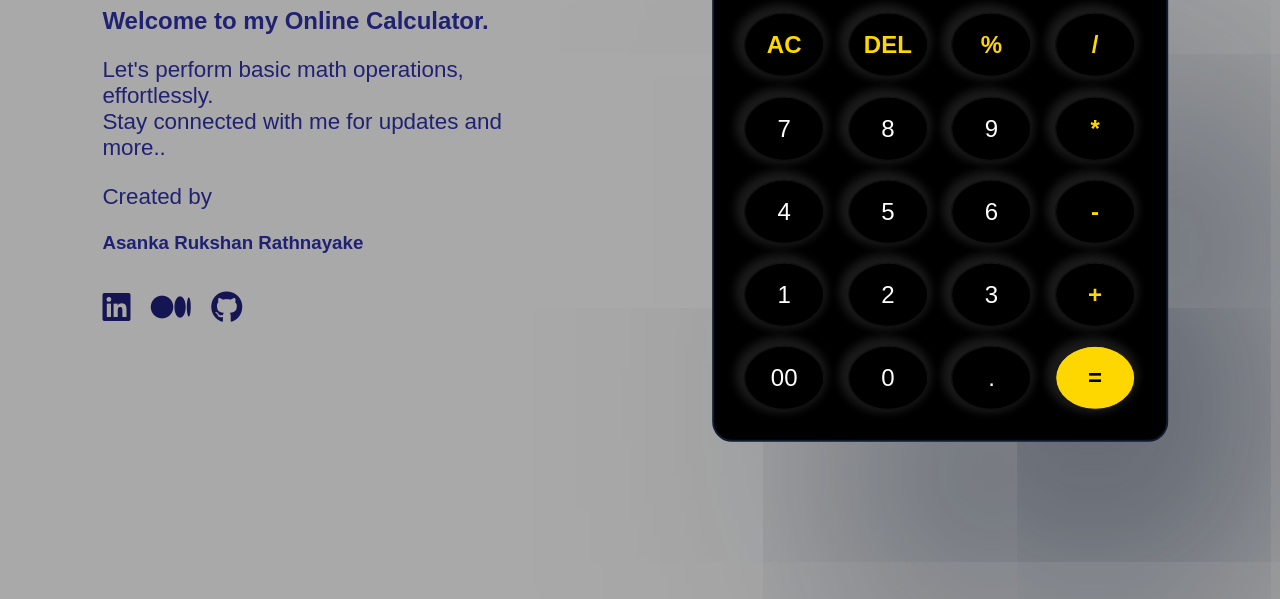
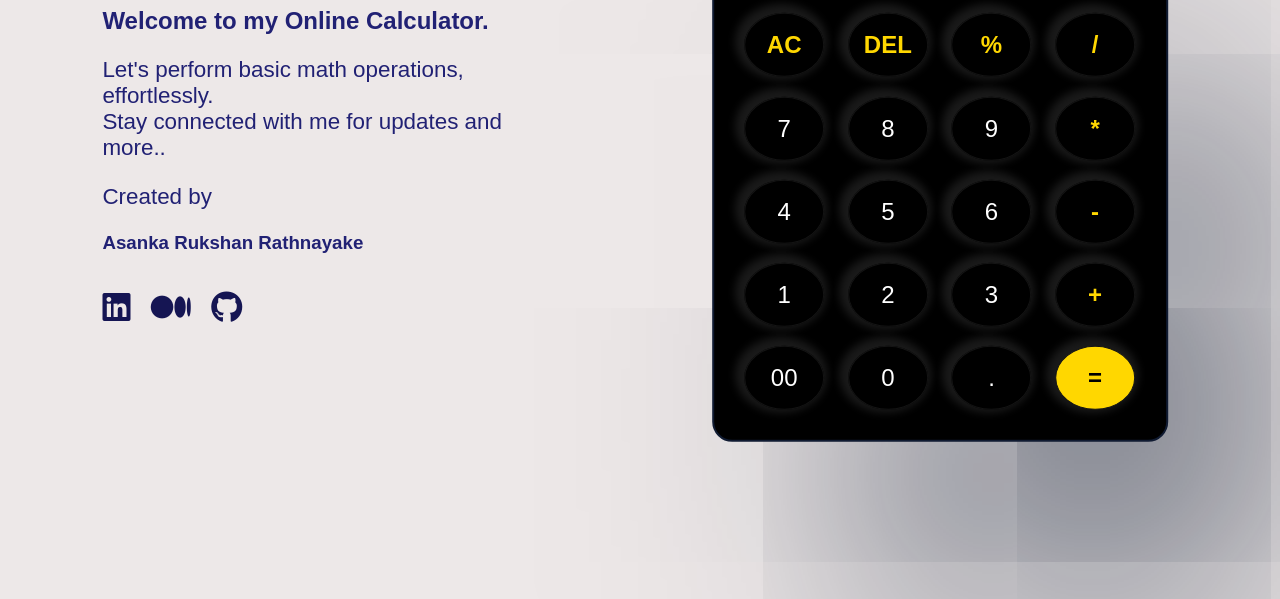
Before and after one commit to AsankaRukshanRathnayake/Simple-Online-Calculator, a plain HTML site: page index.html in a window 1280 px wide. Shown: the part 201-800 px from the top of the page. Drawn offline with Linux system fonts and the light colour scheme.

Commit message:
Minimal color change

```diff
--- a/styles.css
+++ b/styles.css
@@ -3,7 +3,7 @@ html,body{
     height: 100vh;
     margin: 0;
     padding: 0;
-    background-color:darkgray;
+    background-color:rgb(237, 232, 232);
     box-sizing: border-box;
     font-family:Arial, Helvetica, sans-serif;
     display: flex;
```
